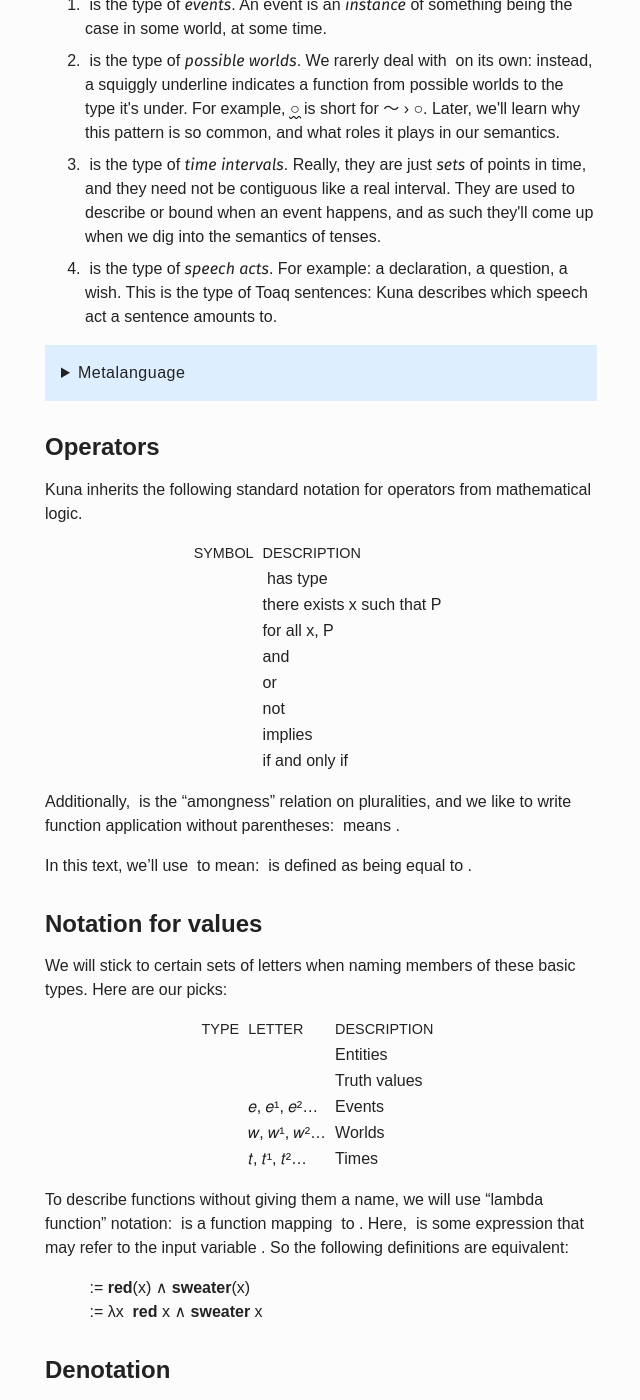
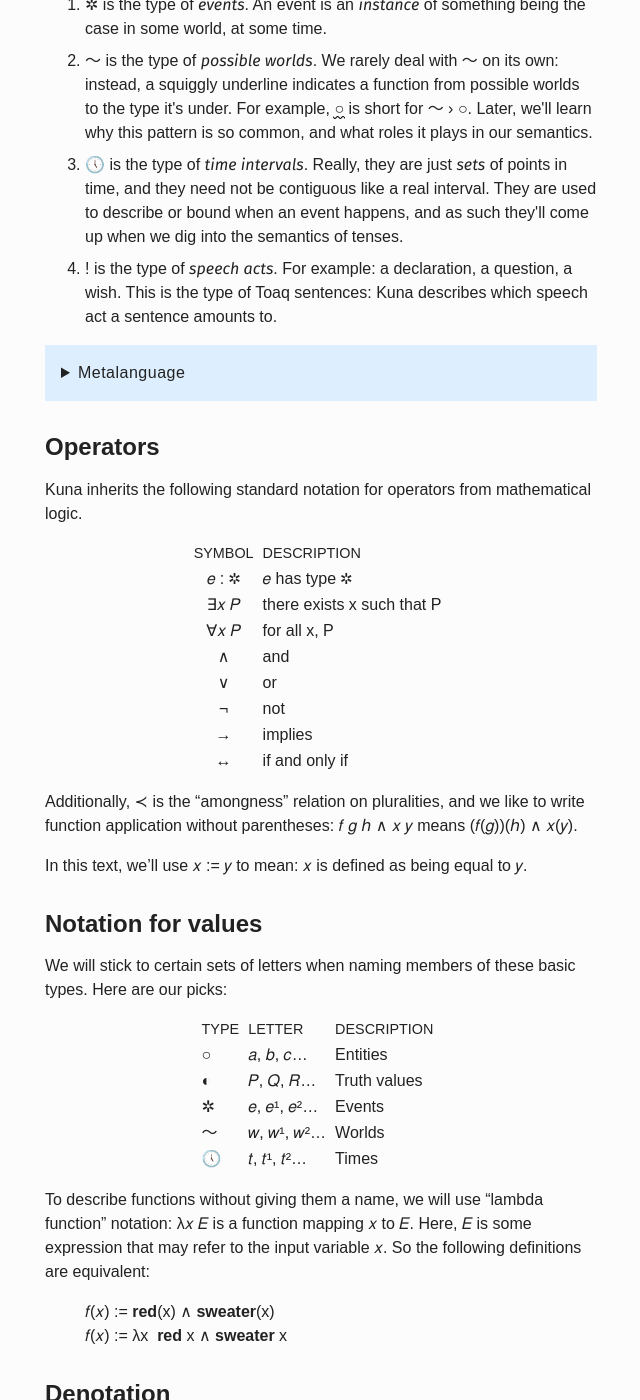
Before and after one commit to laqme/koitieq, a Jekyll site: the page built from _meiaq/02-concepts.md, in a window 1280 px wide and 1400 px high, scrolled down 514 px. Shown: the whole window, without its empty margins (51-691 px from the left). Built offline with Jekyll 4.4.1, drawn with Linux system fonts in a browser that asks for light colours; some web fonts are replaced; some of the changed text lies outside the part shown.

Commit message:
No more <math>

```diff
--- a/_meiaq/02-concepts.md
+++ b/_meiaq/02-concepts.md
@@ -8,25 +8,25 @@
 
 ## The basic types
 
-What are entities (<math>○</math>)? They encompass anything "in the world" about which we might want to make predications, such as me, or your name, or Spain, or the fact that you are reading this textbook. And <math>◐</math> is the result of such a predication: true or false.
+What are entities (○)? They encompass anything "in the world" about which we might want to make predications, such as me, or your name, or Spain, or the fact that you are reading this textbook. And ◐ is the result of such a predication: true or false.
 
 But these types alone are not enough to model real-life predications, which have truth values that depend on their context: time, the world, the current values of bound pronouns, and so on. Furthermore, we would like to analyze not just statements, but any kind of _speech act_ that a speaker might contribute to the discourse. To this end, there are at least some other "atomic" types that will come up in our analysis of Toaq sentences. Let's take a brief look at all of them.
 
 <ol style="gap:0.5em;display:flex;flex-direction:column;">
-<li><math>✲</math> is the type of <em>events</em>. An event is an <em>instance</em> of something being the case in some world, at some time.</li>
-<li><math>〜</math> is the type of <em>possible worlds</em>. We rarerly deal with <math>〜</math> on its own: instead, a squiggly underline indicates a function from possible worlds to the type it's under. For example, <span class=int>○</span> is short for <div class="kuna-math-container"><math><mrow><mi>〜</mi><mo>›</mo><mi>○</mi></mrow></math></div>. Later, we'll learn why this pattern is so common, and what roles it plays in our semantics.</li>
-<li><math>🕔</math> is the type of <em>time intervals</em>. Really, they are just <em>sets</em> of points in time, and they need not be contiguous like a real interval. They are used to describe or bound when an event happens, and as such they'll come up when we dig into the semantics of tenses.</li>
-<li><math>!</math> is the type of <em>speech acts</em>. For example: a declaration, a question, a wish. This is the type of Toaq sentences: Kuna describes which speech act a sentence amounts to.</li>
+<li>✲ is the type of <em>events</em>. An event is an <em>instance</em> of something being the case in some world, at some time.</li>
+<li>〜 is the type of <em>possible worlds</em>. We rarely deal with 〜 on its own: instead, a squiggly underline indicates a function from possible worlds to the type it's under. For example, <span class=int>○</span> is short for <div class="kuna-math-container">〜 › ○</div>. Later, we'll learn why this pattern is so common, and what roles it plays in our semantics.</li>
+<li>🕔 is the type of <em>time intervals</em>. Really, they are just <em>sets</em> of points in time, and they need not be contiguous like a real interval. They are used to describe or bound when an event happens, and as such they'll come up when we dig into the semantics of tenses.</li>
+<li>! is the type of <em>speech acts</em>. For example: a declaration, a question, a wish. This is the type of Toaq sentences: Kuna describes which speech act a sentence amounts to.</li>
 </ol>
 
 
 <details class="aside semantics" markdown="1">
 <summary>Metalanguage</summary>
-If entities encompass anything in the world, why don't they encompass events or time intervals? Why isn't everything type <math>○</math>?
+If entities encompass anything in the world, why don't they encompass events or time intervals? Why isn't everything type ○?
 
-There are, in fact, entities corresponding to such things. When we talk about _ké jıaq_{:.t} or _ké hora_{:.t}, they are entities just as _ké kune_{:.t} and _ké sıo_{:.t} are. The distinction is rather made in the **metalanguage**; the symbolic language we are describing right now, which Kuna uses to talk _about_ Toaq. So <math>○</math> refers to any such things as described _in Toaq_, where they can be subjects and objects and referents of pronouns, and <math>🕔</math> refers to time intervals _only_ in the context of describing the underlying behavior of tenses for Kuna to understand and manipulate.
+There are, in fact, entities corresponding to such things. When we talk about _ké jıaq_{:.t} or _ké hora_{:.t}, they are entities just as _ké kune_{:.t} and _ké sıo_{:.t} are. The distinction is rather made in the **metalanguage**; the symbolic language we are describing right now, which Kuna uses to talk _about_ Toaq. So ○ refers to any such things as described _in Toaq_, where they can be subjects and objects and referents of pronouns, and 🕔 refers to time intervals _only_ in the context of describing the underlying behavior of tenses for Kuna to understand and manipulate.
 
-Making the distinction between <math>○</math> and other types helps the semantics be "type-directed" without confusing the language for the metalanguage. It also keeps us from running into issues when denoting things like "this sentence is false":
+Making the distinction between ○ and other types helps the semantics be "type-directed" without confusing the language for the metalanguage. It also keeps us from running into issues when denoting things like "this sentence is false":
 
 </details>
 
@@ -36,18 +36,18 @@
 
 | Symbol | Description |
 | :---: | --- |
-| <math>e : ✲</math> | <math>e</math> has type <math>✲</math> |
-| <math>∃x P</math> | there exists x such that P |
-| <math>∀x P</math> | for all x, P |
-| <math>∧</math> | and |
-| <math>∨</math> | or |
-| <math>¬</math> | not |
-| <math>→</math> | implies |
-| <math>↔</math> | if and only if |
+| 𝑒 : ✲ | 𝑒 has type ✲ |
+| ∃𝑥 𝑃 | there exists x such that P |
+| ∀𝑥 𝑃 | for all x, P |
+| ∧ | and |
+| ∨ | or |
+| ¬ | not |
+| → | implies |
+| ↔ | if and only if |
 
-Additionally, <math>≺</math> is the "amongness" relation on pluralities, and we like to write function application without parentheses: <math>f g h ∧ x y</math> means <math>(f(g))(h) ∧ x(y)</math>.
+Additionally, ≺ is the "amongness" relation on pluralities, and we like to write function application without parentheses: 𝑓 𝑔 ℎ ∧ 𝑥 𝑦 means (𝑓(𝑔))(ℎ) ∧ 𝑥(𝑦).
 
-In this text, we'll use <math>x := y</math> to mean: <math>x</math> is defined as being equal to <math>y</math>.
+In this text, we'll use 𝑥 := 𝑦 to mean: 𝑥 is defined as being equal to 𝑦.
 
 ## Notation for values
 
@@ -55,15 +55,15 @@
 
 | Type | Letter | Description |
 | --- | --- | --- |
-| <math>○</math> | <math>𝑎, 𝑏, 𝑐…</math> | Entities |
-| <math>◐</math> | <math>𝑃, 𝑄, 𝑅…</math> | Truth values |
-| <math>✲</math> | 𝑒, 𝑒¹, 𝑒²… | Events |
-| <math>〜</math> | 𝑤, 𝑤¹, 𝑤²… | Worlds |
-| <math>🕔</math> | 𝑡, 𝑡¹, 𝑡²… | Times |
+| ○ | 𝑎, 𝑏, 𝑐… | Entities |
+| ◐ | 𝑃, 𝑄, 𝑅… | Truth values |
+| ✲ | 𝑒, 𝑒¹, 𝑒²… | Events |
+| 〜 | 𝑤, 𝑤¹, 𝑤²… | Worlds |
+| 🕔 | 𝑡, 𝑡¹, 𝑡²… | Times |
 
-To describe functions without giving them a name, we will use "lambda function" notation: <math>λx E</math> is a function mapping <math>x</math> to <math>E</math>. Here, <math>E</math> is some expression that may refer to the input variable <math>x</math>. So the following definitions are equivalent:
+To describe functions without giving them a name, we will use "lambda function" notation: λ𝑥 𝐸 is a function mapping 𝑥 to 𝐸. Here, 𝐸 is some expression that may refer to the input variable 𝑥. So the following definitions are equivalent:
 
-<blockquote><math>f(x)</math> := <b>red</b>(x) ∧ <b>sweater</b>(x)<br><math>f<mphantom>(x)</mphantom></math> := λx&nbsp; <b>red</b> x ∧ <b>sweater</b> x</blockquote>
+<blockquote>𝑓(𝑥) := <b>red</b>(x) ∧ <b>sweater</b>(x)<br>𝑓(𝑥) := λx&nbsp; <b>red</b> x ∧ <b>sweater</b> x</blockquote>
 
 ## Denotation
 
@@ -71,11 +71,11 @@
 
 For example, the simplest stab at the meaning of _rú_{:.t} looks something like this:
 
-> ⟦_rú_{:.t}⟧ = <math>λ𝑃 λ𝑄&nbsp; 𝑄 ∧ 𝑃</math>
+> ⟦_rú_{:.t}⟧ = λ𝑃 λ𝑄  𝑄 ∧ 𝑃
 
 We can also use denotation brackets in the middle of an expression, to portray a halfway-denoted phrase whose further meaning depends only on the meaning of its smaller parts.
 
-> ⟦_rú ruqshua_{:.t}⟧ = <math>λ𝑄&nbsp; 𝑄 ∧ ⟦<i class=t>ruqshua</i>⟧</math>
+> ⟦_rú ruqshua_{:.t}⟧ = λ𝑄  𝑄 ∧ ⟦<i class=t>ruqshua</i>⟧
 
 The denotation of many lexemes will just be a constant "lexical function" that shares its name. Don't confuse the Toaq word _zuche_{:.t}, which is a verb, is five letters long, et cetera, with the function **zuche** of type <span class=int>○ › ✲ › ◐</span> that produces **true** exactly when its arguments describe a being-a-linguist event:
 
```
Also changed, not shown: _meiaq/01-kuna.md (+12 -12 lines), _meiaq/03-more-concepts.md (+1 -1 lines), _meiaq/04-fragment.md (+2 -2 lines).
